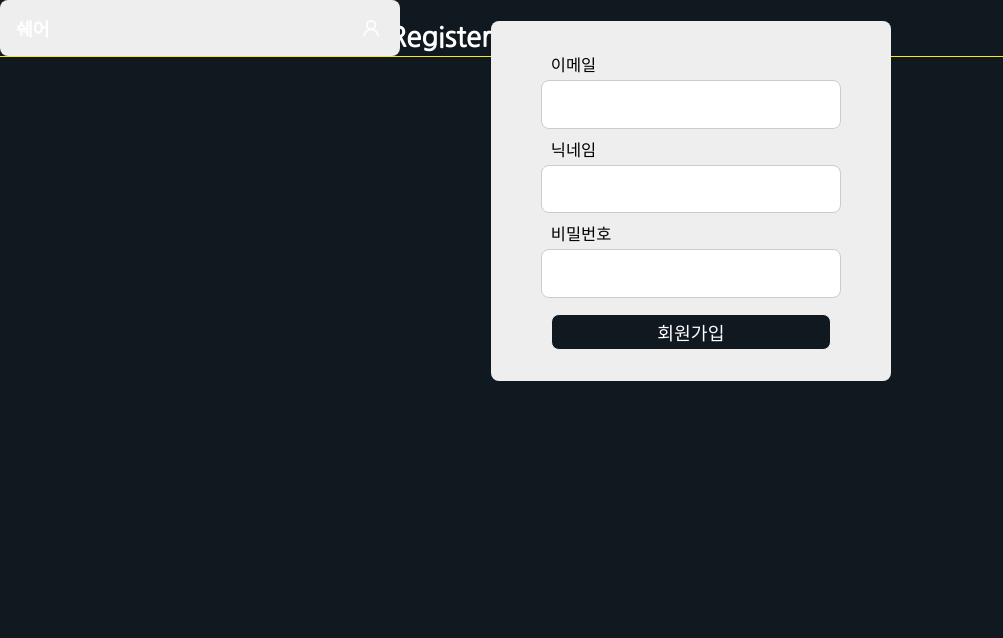
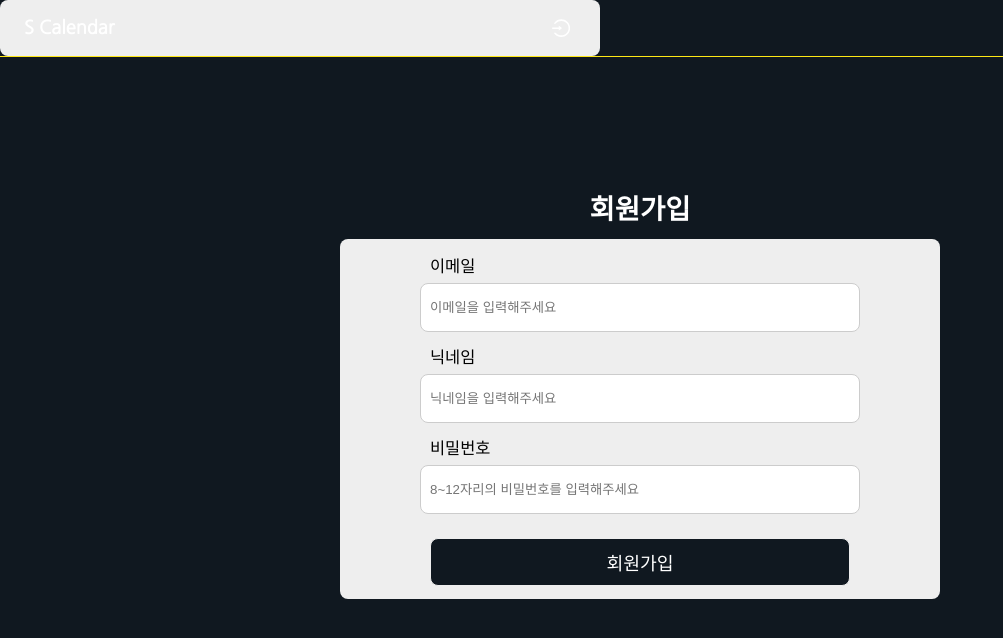
Before and after one commit to seogki/noticeboard-frontend, a React (Create React App) app: page /Register in a window 1280 px wide. Shown: the top 638 px of the page, without its empty margins (0-1003 px from the left). Built offline with nearby package versions, Linux system fonts and the light colour scheme.

Commit message:
api 연동 및 dayjs 패키지 추가

```diff
--- a/src/ui/Header/MyHeader.scoped.scss
+++ b/src/ui/Header/MyHeader.scoped.scss
@@ -23,15 +23,22 @@
     @include mixin.desktop {
       padding: 1%;
     }
-    padding: 4%;
+    padding: 4% 4% 4% 3%;
     margin-left: 4%;
+  }
+  .user-icon {
+    @include mixin.desktop {
+      padding: 1%;
+    }
+    color: variable.$G-primary-text-color;
+    padding: 4% 3%;
   }
   .login-icon {
     @include mixin.desktop {
       padding: 1%;
     }
     color: variable.$G-primary-text-color;
-    padding: 4%;
+    padding: 4% 3%;
     margin-right: 4%;
   }
 }
--- a/src/ui/Header/MyHeader.tsx
+++ b/src/ui/Header/MyHeader.tsx
@@ -1,16 +1,36 @@
 import { Desktop, Tablet, Mobile } from '@assets/mediaQuery'
-import { Link } from 'react-router-dom'
-import { UserOutlined, MenuOutlined, LogoutOutlined } from '@ant-design/icons'
+import { Link, useNavigate } from 'react-router-dom'
+import {
+  UserOutlined,
+  MenuOutlined,
+  LogoutOutlined,
+  LoginOutlined,
+} from '@ant-design/icons'
 import './MyHeader.scoped.scss'
 import MySider from '@ui/Sider/MySider'
 import { useState } from 'react'
 import { useAppSelector, useAppDispatch } from '@redux/store'
 import { setLoginState } from '@redux/loginSlice'
 function MyHeader() {
+  const dispatch = useAppDispatch()
+  const navigate = useNavigate()
   const [collapse, setCollapse] = useState(true)
   const { isLogin } = useAppSelector((state) => state.login)
   const handleCollapseChange = (arg: boolean) => {
     setCollapse(arg)
+  }
+  const handleLogout = (e: React.MouseEvent<HTMLSpanElement>) => {
+    e.stopPropagation()
+    e.preventDefault()
+    localStorage.removeItem('access-token')
+    localStorage.removeItem('refresh-token')
+    localStorage.removeItem('grantType')
+    dispatch(setLoginState(false))
+  }
+  const redirectHome = (e: React.MouseEvent<HTMLElement>) => {
+    e.stopPropagation()
+    e.preventDefault()
+    navigate('/')
   }
   return (
     <header className="my-header">
@@ -26,13 +46,21 @@ function MyHeader() {
             )}
           </>
         </Mobile>
-        <b>쉐어</b>
+        <b onClick={redirectHome}>S Calendar</b>
         {!isLogin && (
           <Link to="/login" className="mla login-icon flex-center">
-            <UserOutlined />
+            <LoginOutlined />
           </Link>
         )}
-        {isLogin && <LogoutOutlined className="mla login-icon flex-center" />}
+        {isLogin && (
+          <>
+            <UserOutlined className="mla user-icon flex-center" />
+            <LogoutOutlined
+              className="login-icon flex-center"
+              onClick={handleLogout}
+            />
+          </>
+        )}
       </div>
     </header>
   )
--- a/src/ui/Login/Login.scoped.scss
+++ b/src/ui/Login/Login.scoped.scss
@@ -9,10 +9,10 @@
   background-color: variable.$G-primary-color;
 }
 h2 {
-  margin-bottom: 5%;
   @include mixin.desktop {
     margin-bottom: 1%;
   }
+  margin-bottom: 5%;
 }
 .container {
   @include mixin.mobile {
@@ -25,9 +25,7 @@ h2 {
   }
   width: 90%;
   height: 45%;
-
   border-radius: 8px;
-
   background-color: variable.$G-container-bg;
   flex-direction: row;
   position: relative;
@@ -46,8 +44,14 @@ form {
     border-radius: 8px;
   }
   button {
+    @include mixin.mobile {
+      max-height: 36px;
+    }
+    @include mixin.desktop {
+      max-height: 48px;
+    }
     width: 70%;
-    height: 12%;
+    height: 8vw;
     margin: 2% auto 0;
     background-color: variable.$G-primary-color;
     color: variable.$G-primary-text-color;
--- a/src/ui/Login/Login.tsx
+++ b/src/ui/Login/Login.tsx
@@ -20,11 +20,11 @@ function Login() {
     })
   }
   const handleSubmit = async (e: React.MouseEvent<HTMLButtonElement>) => {
+    e.stopPropagation()
     e.preventDefault()
     const payload = { data: values }
     const result: Message = await login(payload)
-    console.log(result)
-    if (result.data !== null && result.data.accessToken) {
+    if (result && result.data !== null && result.data.accessToken) {
       localStorage.setItem('access-token', result.data.accessToken)
       localStorage.setItem('refresh-token', result.data.refreshToken)
       localStorage.setItem('grantType', result.data.grantType)
@@ -36,7 +36,7 @@ function Login() {
   }
   return (
     <div className="login flex-center">
-      <h2 className="tac">LOGIN</h2>
+      <h2 className="tac">로그인</h2>
       <form className="container flex-center-left">
         <label className="fs-5">계정</label>
         <input
--- a/src/ui/Login/Register.scoped.scss
+++ b/src/ui/Login/Register.scoped.scss
@@ -1,23 +1,33 @@
 @use '@assets/scss/variable';
+@use '@assets/scss/mixin';
 .register {
   width: 100%;
   height: 100%;
   background-color: variable.$G-primary-color;
+  flex-direction: column;
 }
 h2 {
+  @include mixin.desktop {
+    margin-bottom: 1%;
+  }
   margin-bottom: 5%;
 }
 .container {
+  @include mixin.mobile {
+    margin-bottom: 40%;
+    max-width: 400px;
+  }
+  @include mixin.desktop {
+    margin-bottom: 10%;
+    max-width: 600px;
+  }
   width: 90%;
   height: auto;
-  margin-bottom: 40%;
   border-radius: 8px;
-
   background-color: variable.$G-container-bg;
   flex-direction: row;
   position: relative;
   min-height: 45%;
-  max-width: 400px;
 }
 
 form {
@@ -33,14 +43,20 @@ form {
     border-radius: 8px;
   }
   button {
+    @include mixin.mobile {
+      max-height: 36px;
+    }
+    @include mixin.desktop {
+      max-height: 48px;
+    }
     width: 70%;
-    height: 10%;
+    height: 8vw;
+
     margin: 2% auto 0;
     background-color: variable.$G-primary-color;
     color: variable.$G-primary-text-color;
     border: 1px solid #eee;
     border-radius: 8px;
-    // padding: 4%;
   }
 
   a {
--- a/src/ui/Login/Register.tsx
+++ b/src/ui/Login/Register.tsx
@@ -2,9 +2,9 @@ import { useState } from 'react'
 import './Register.scoped.scss'
 import { signUp } from '@network/auth'
 import { Message } from '@interface/base'
-import {useNavigate} from "react-router-dom";
+import { useNavigate } from 'react-router-dom'
 function Register() {
-  const navigate = useNavigate();
+  const navigate = useNavigate()
   const [values, setValues] = useState({
     memberEmail: '',
     memberNickname: '',
@@ -17,22 +17,26 @@ function Register() {
     })
   }
   const handleSubmit = async (e: React.MouseEvent<HTMLButtonElement>) => {
+    e.stopPropagation()
     e.preventDefault()
     const payload = { data: values }
-    const result : Message = await signUp(payload)
-    console.log(result);
-    if(result.status === "OK") {
-      navigate("/login");
+    const result: Message = await signUp(payload)
+    console.log(result)
+    if (result.status === 'OK') {
+      navigate('/login')
+    } else {
+      alert(result.message)
     }
   }
   return (
     <div className="register flex-center">
-      <h2 className="tac">Register</h2>
+      <h2 className="tac">회원가입</h2>
       <form className="container flex-center-left">
         <label className="fs-5">이메일</label>
         <input
           className="memberEmail"
           name="memberEmail"
+          placeholder="이메일을 입력해주세요"
           value={values.memberEmail}
           onChange={handleChange}
         />
@@ -40,6 +44,7 @@ function Register() {
         <input
           className="memberNickname"
           name="memberNickname"
+          placeholder="닉네임을 입력해주세요"
           value={values.memberNickname}
           onChange={handleChange}
         />
@@ -47,6 +52,7 @@ function Register() {
         <input
           className="memberPassword"
           name="memberPassword"
+          placeholder="8~12자리의 비밀번호를 입력해주세요"
           type="password"
           value={values.memberPassword}
           onChange={handleChange}
--- /dev/null
+++ b/src/ui/Main/MyMain.scoped.scss
@@ -0,0 +1,29 @@
+@use '@assets/scss/variable';
+.layout-main {
+  width: 100%;
+  height: 100%;
+  background-color: variable.$G-primary-color;
+  color: variable.$G-primary-text-color;
+
+  h3 {
+    margin-top: 4%;
+    margin-bottom: 4%;
+  }
+
+  .calendar {
+    height: 70%;
+    width: 90%;
+    margin: 0 auto;
+    display: flex;
+    flex-wrap: wrap;
+    justify-content: flex-start;
+
+    .day {
+      width: 20%;
+      box-sizing: border-box;
+      // background-color: variable.$G-secondary-color;
+      // color: variable.$G-secondary-text-color;
+      border: 1px solid variable.$G-secondary-color;
+    }
+  }
+}
--- a/src/ui/Main/MyMain.scss
+++ /dev/null
@@ -1,7 +0,0 @@
-@use '@assets/scss/variable';
-.layout-main {
-  width: 100%;
-  height: 100%;
-  background-color: variable.$G-primary-color;
-  color: variable.$G-primary-text-color;
-}
--- a/src/ui/Main/MyMain.tsx
+++ b/src/ui/Main/MyMain.tsx
@@ -1,7 +1,26 @@
+import dayjs from 'dayjs'
 import React, { useState } from 'react'
-import './MyMain.scss'
+import './MyMain.scoped.scss'
 function MyMain() {
-  return <main className="layout-main">main</main>
+  const today: string = dayjs().format('YYYY년 MM월 DD일')
+  const days: number = dayjs().daysInMonth()
+
+  return (
+    <main className="layout-main">
+      <h3 className="tac">{today}</h3>
+      <section className="calendar">
+        {(() => {
+          let divs = []
+          for (let i = 0; i < days; i++) {
+            divs.push(
+              <div className={'flex-center day day-' + (i + 1)}>{i}</div>
+            )
+          }
+          return divs
+        })()}
+      </section>
+    </main>
+  )
 }
 
 export default MyMain
```
